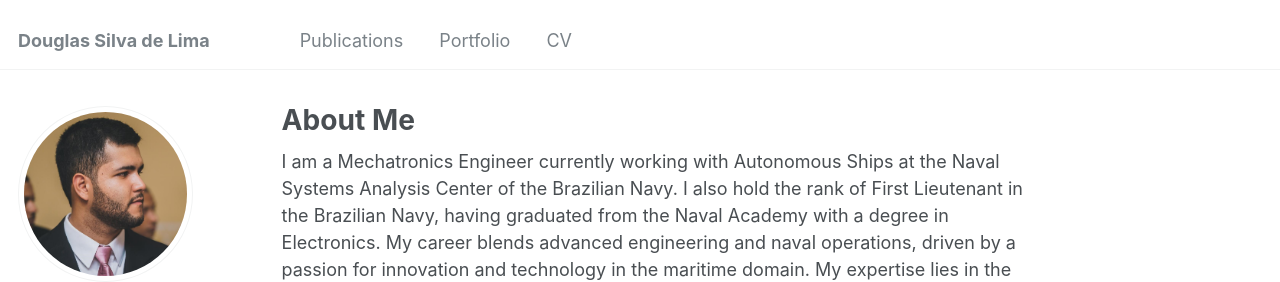
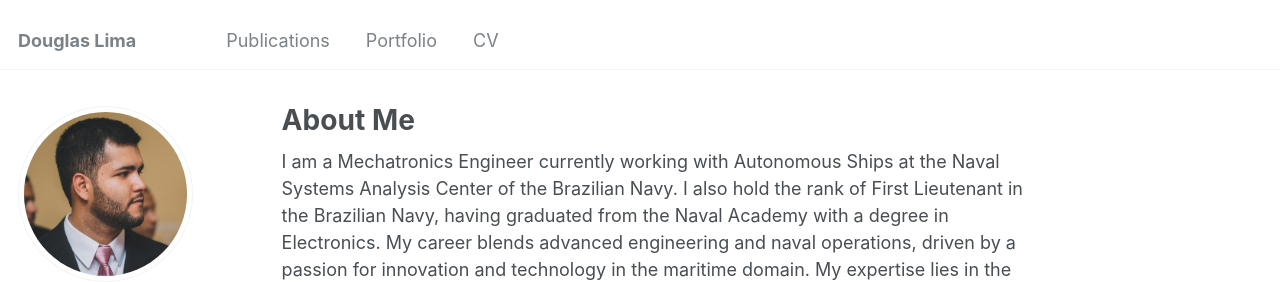
Before and after one commit to d2snc/d2snc.github.io, a Jekyll site: the page built from _pages/about.md, in a window 1280 px wide. Shown: the top 282 px of the page. Built offline with Jekyll 4.4.1, drawn with Linux system fonts in a browser that asks for light colours; some web fonts are replaced.

Commit message:
Update _config.yml

```diff
--- a/_config.yml
+++ b/_config.yml
@@ -8,7 +8,7 @@
 
 # Basic Site Settings
 locale                   : "pt-BR"
-title                    : "Douglas Silva de Lima"
+title                    : "Douglas Lima"
 title_separator          : "-"
 name                     : &name "Douglas Silva de Lima"
 description              : &description "personal description"
```
